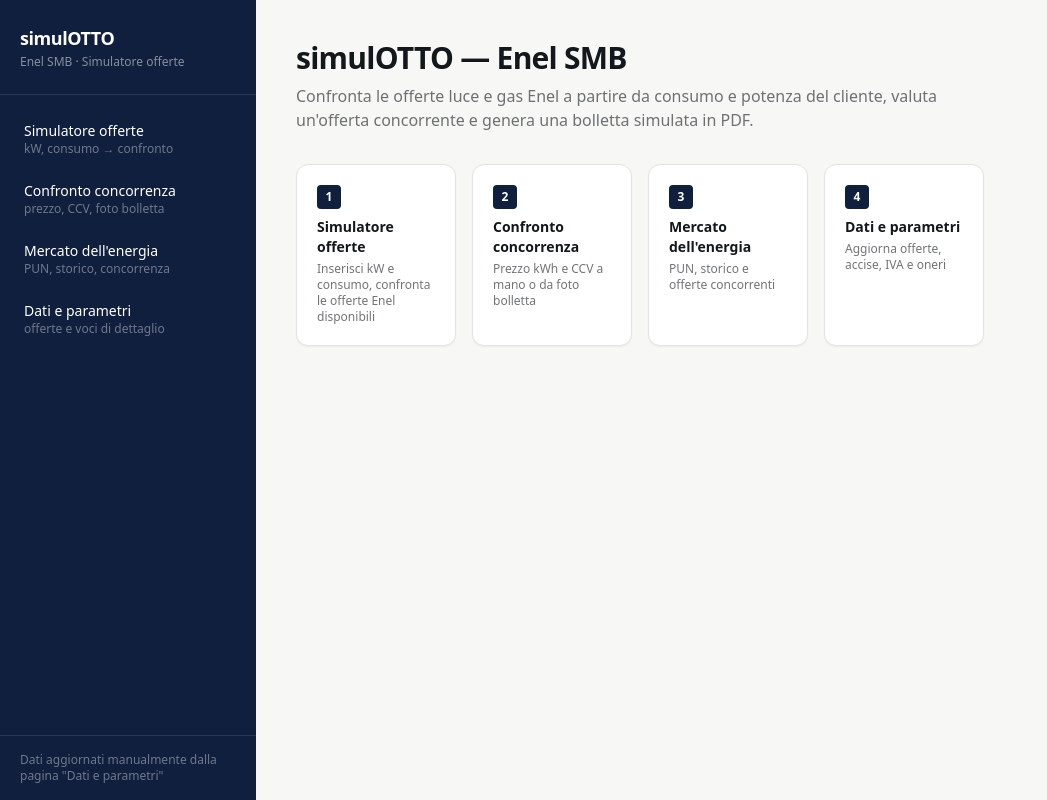
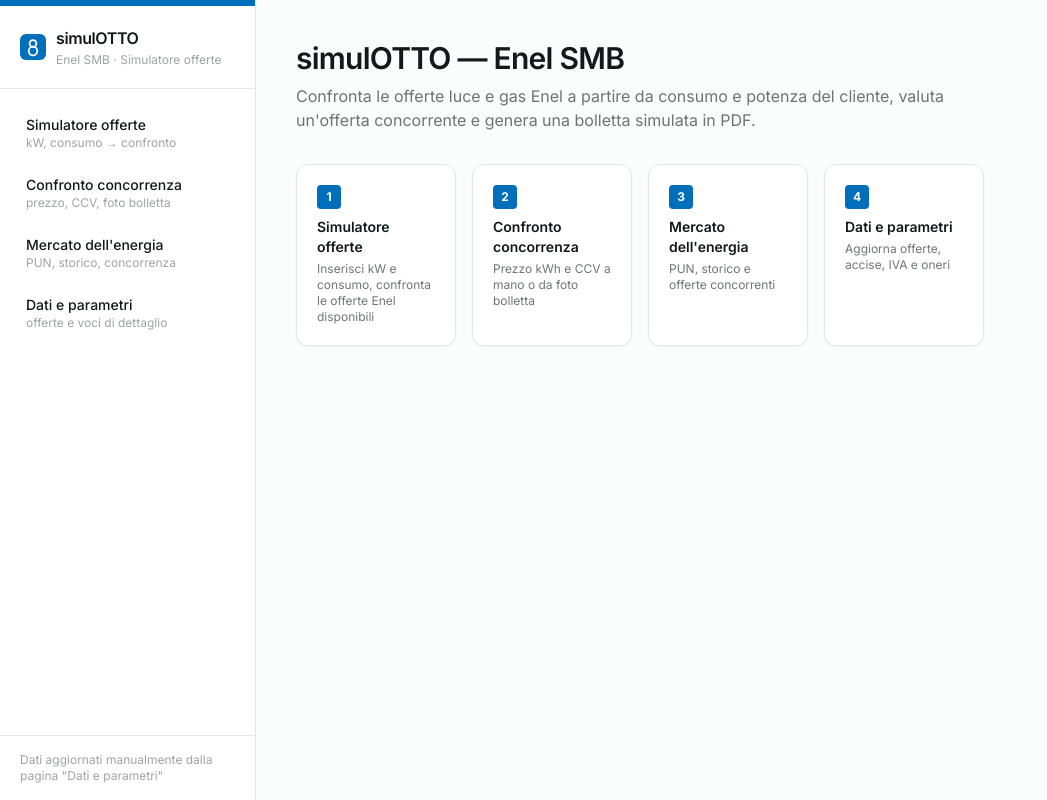
Before and after one commit to foscobellottofb/simulatore-offerte, a Next.js app: page / in a window 1280 px wide. Shown: the whole page, without its empty margins (0-1047 px from the left). Built offline with nearby package versions, Linux system fonts and the light colour scheme.

Commit message:
Add files via upload

```diff
--- a/app/globals.css
+++ b/app/globals.css
@@ -1,11 +1,6 @@
 @tailwind base;
 @tailwind components;
 @tailwind utilities;
-
-:root {
-  --font-display: 'Fraunces', serif;
-  --font-body: 'Inter', sans-serif;
-}
 
 body {
   @apply bg-enel-paper text-enel-ink;
--- a/app/layout.tsx
+++ b/app/layout.tsx
@@ -1,6 +1,14 @@
 import type { Metadata } from 'next';
+import { Inter } from 'next/font/google';
 import './globals.css';
 import { Sidebar } from '@/components/Sidebar';
+
+// Font reale caricato (prima era solo dichiarato in globals.css ma mai
+// effettivamente incluso, quindi il browser usava un sans-serif di sistema
+// qualsiasi). Inter è la migliore alternativa gratuita a "Enel Roobert",
+// il font ufficiale del brand: proporzioni geometriche simili, molto
+// leggibile in interfaccia.
+const inter = Inter({ subsets: ['latin'], variable: '--font-body' });
 
 export const metadata: Metadata = {
   title: 'simulOTTO — Enel SMB',
@@ -9,8 +17,8 @@
 
 export default function RootLayout({ children }: { children: React.ReactNode }) {
   return (
-    <html lang="it">
-      <body>
+    <html lang="it" className={inter.variable}>
+      <body className="font-body">
         <div className="min-h-screen flex flex-col md:flex-row">
           <Sidebar />
           <main className="flex-1 min-w-0">{children}</main>
--- a/components/Sidebar.tsx
+++ b/components/Sidebar.tsx
@@ -2,6 +2,7 @@
 
 import { useState } from 'react';
 import Link from 'next/link';
+import { usePathname } from 'next/navigation';
 
 const NAV = [
   { href: '/simulatore', label: 'Simulatore offerte', hint: 'kW, consumo → confronto' },
@@ -10,22 +11,36 @@
   { href: '/admin', label: 'Dati e parametri', hint: 'offerte e voci di dettaglio' }
 ];
 
+// Piccolo blocco logo "8": stessa idea dell'avatar del progetto (due anelli),
+// qui in blu Enel su sfondo bianco, per restare leggero nella sidebar chiara.
+function LogoMark() {
+  return (
+    <svg width="26" height="26" viewBox="0 0 26 26" aria-hidden="true">
+      <rect width="26" height="26" rx="6" fill="#006FBB" />
+      <circle cx="13" cy="9.5" r="3.4" fill="none" stroke="#FFFFFF" strokeWidth="1.8" />
+      <circle cx="13" cy="17" r="4.3" fill="none" stroke="#FFFFFF" strokeWidth="1.8" />
+    </svg>
+  );
+}
+
 export function Sidebar() {
   const [open, setOpen] = useState(false);
+  const pathname = usePathname();
 
   return (
     <>
       {/* Barra superiore visibile solo su mobile */}
-      <div className="md:hidden flex items-center justify-between bg-enel-navy text-white px-4 py-3 sticky top-0 z-30">
+      <div className="md:hidden sticky top-0 z-30">
+        <div className="h-1.5 bg-enel-navy" />
+        <div className="flex items-center justify-between bg-white border-b border-enel-line px-4 py-3">
+          <div className="flex items-center gap-2">
+            <LogoMark />
             <div>
-          <div className="text-base font-semibold tracking-tight">simulOTTO</div>
-          <div className="text-[11px] text-white/50">Enel SMB · Simulatore offerte</div>
+              <div className="text-base font-semibold tracking-tight text-enel-ink">simulOTTO</div>
+              <div className="text-[11px] text-enel-ink/40">Enel SMB · Simulatore offerte</div>
             </div>
-        <button
-          aria-label="Apri menu"
-          onClick={() => setOpen(true)}
-          className="p-2 -mr-2 text-white"
-        >
+          </div>
+          <button aria-label="Apri menu" onClick={() => setOpen(true)} className="p-2 -mr-2 text-enel-ink">
             <svg width="24" height="24" viewBox="0 0 24 24" fill="none" stroke="currentColor" strokeWidth="2">
               <line x1="3" y1="6" x2="21" y2="6" />
               <line x1="3" y1="12" x2="21" y2="12" />
@@ -33,27 +48,27 @@
             </svg>
           </button>
         </div>
+      </div>
 
       {/* Overlay scuro quando il menu mobile è aperto */}
-      {open && (
-        <div
-          className="md:hidden fixed inset-0 bg-black/40 z-40"
-          onClick={() => setOpen(false)}
-        />
-      )}
+      {open && <div className="md:hidden fixed inset-0 bg-black/40 z-40" onClick={() => setOpen(false)} />}
 
       {/* Menu laterale: sempre visibile da tablet in su, a scomparsa su mobile */}
       <aside
-        className={`w-64 shrink-0 bg-enel-navy text-white flex flex-col
+        className={`w-64 shrink-0 bg-white border-r border-enel-line flex flex-col
           fixed md:static inset-y-0 left-0 z-50 transform transition-transform duration-200
           ${open ? 'translate-x-0' : '-translate-x-full'} md:translate-x-0`}
       >
-        <div className="px-5 py-6 border-b border-white/10 hidden md:block">
-          <div className="text-lg font-semibold tracking-tight">simulOTTO</div>
-          <div className="text-xs text-white/50 mt-0.5">Enel SMB · Simulatore offerte</div>
+        <div className="h-1.5 bg-enel-navy hidden md:block" />
+        <div className="px-5 py-5 border-b border-enel-line hidden md:flex items-center gap-2.5">
+          <LogoMark />
+          <div>
+            <div className="text-base font-semibold tracking-tight text-enel-ink">simulOTTO</div>
+            <div className="text-xs text-enel-ink/40 mt-0.5">Enel SMB · Simulatore offerte</div>
+          </div>
         </div>
         <div className="md:hidden flex justify-end px-4 py-3">
-          <button aria-label="Chiudi menu" onClick={() => setOpen(false)} className="p-2 text-white">
+          <button aria-label="Chiudi menu" onClick={() => setOpen(false)} className="p-2 text-enel-ink">
             <svg width="22" height="22" viewBox="0 0 24 24" fill="none" stroke="currentColor" strokeWidth="2">
               <line x1="18" y1="6" x2="6" y2="18" />
               <line x1="6" y1="6" x2="18" y2="18" />
@@ -61,19 +76,24 @@
           </button>
         </div>
         <nav className="flex-1 px-3 py-4 space-y-1">
-          {NAV.map((item) => (
+          {NAV.map((item) => {
+            const attiva = pathname === item.href || pathname?.startsWith(item.href + '/');
+            return (
               <Link
                 key={item.href}
                 href={item.href}
                 onClick={() => setOpen(false)}
-              className="block rounded-lg px-3 py-2.5 hover:bg-white/10 transition-colors"
+                className={`block rounded-lg pl-3 pr-3 py-2.5 border-l-2 transition-colors ${
+                  attiva ? 'border-enel-green bg-enel-green/5' : 'border-transparent hover:bg-enel-paper'
+                }`}
               >
-              <div className="text-sm font-medium">{item.label}</div>
-              <div className="text-xs text-white/40">{item.hint}</div>
+                <div className={`text-sm font-medium ${attiva ? 'text-enel-navy' : 'text-enel-ink'}`}>{item.label}</div>
+                <div className="text-xs text-enel-ink/40">{item.hint}</div>
               </Link>
-          ))}
+            );
+          })}
         </nav>
-        <div className="px-5 py-4 border-t border-white/10 text-xs text-white/40">
+        <div className="px-5 py-4 border-t border-enel-line text-xs text-enel-ink/40">
           Dati aggiornati manualmente dalla pagina "Dati e parametri"
         </div>
       </aside>
--- a/tailwind.config.ts
+++ b/tailwind.config.ts
@@ -6,19 +6,19 @@
     extend: {
       colors: {
         enel: {
-          green: '#00843D',
-          greenDark: '#00612C',
-          navy: '#0F1F3D',
-          navyLight: '#1B3A66',
+          green: '#009A7A',
+          greenDark: '#00745C',
+          navy: '#006FBB',
+          navyLight: '#3E93CE',
+          magenta: '#E70066',
           ink: '#12181B',
-          paper: '#F7F8F6',
-          line: '#E1E5E2',
+          paper: '#FBFCFC',
+          line: '#E4E7E9',
           amber: '#E8A33D'
         }
       },
       fontFamily: {
-        display: ['var(--font-display)'],
-        body: ['var(--font-body)']
+        body: ['var(--font-body)', 'sans-serif']
       }
     }
   },
```
Lines whose indentation alone changed are shown as unchanged.
